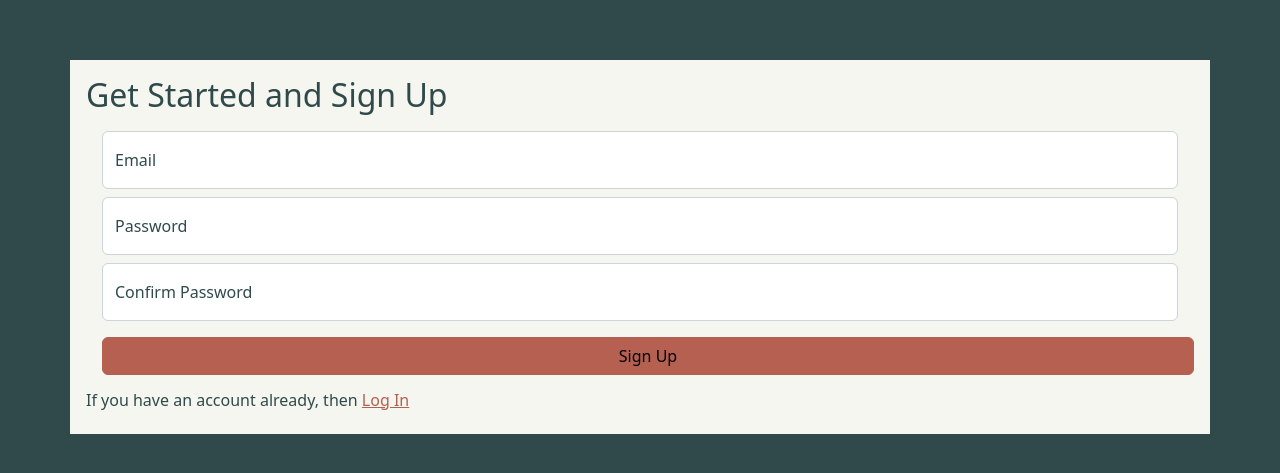
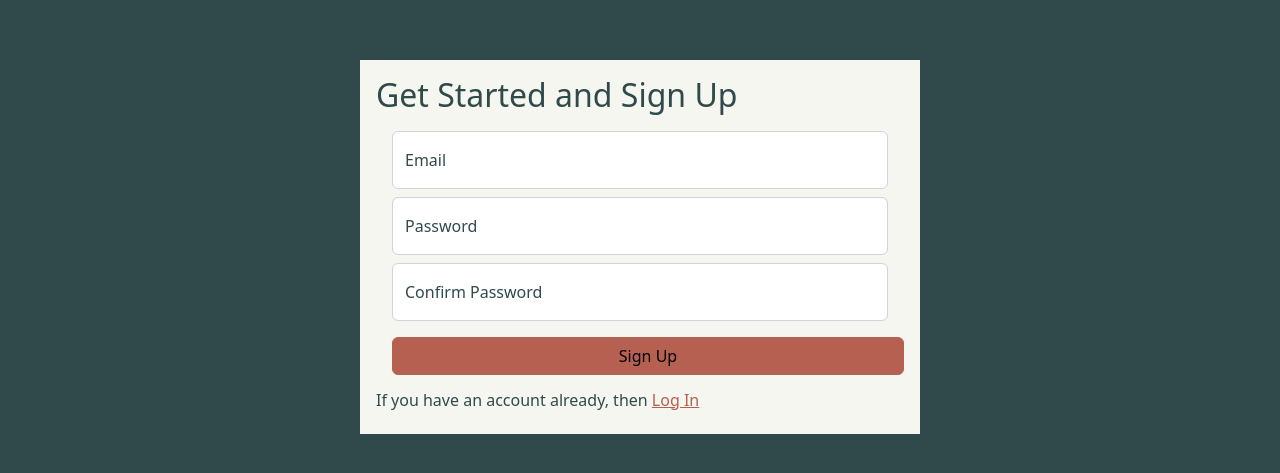
Before and after one commit to anmoljhamb/electronic-shelf-labels, a React (Vite) app in the folder client/: page / in a window 1280 px wide. Shown: the part 153-626 px from the top of the page. Built offline with nearby package versions, Linux system fonts and the light colour scheme.

Commit message:
max-width added to the signUpForm

```diff
--- a/client/src/main.scss
+++ b/client/src/main.scss
@@ -11,6 +11,9 @@
         background-color: $light;
         color: $dark;
     }
+    #signUp {
+        max-width: 35rem;
+    }
 }
 
 @import "../node_modules/bootstrap/scss/bootstrap.scss";
```
